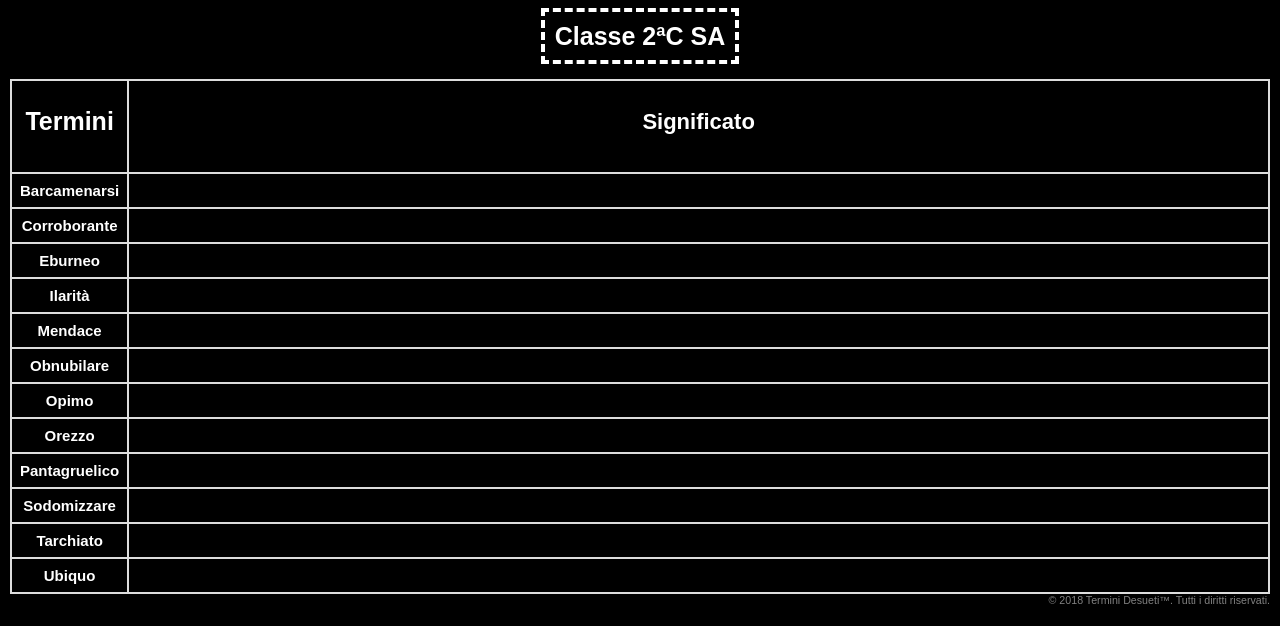
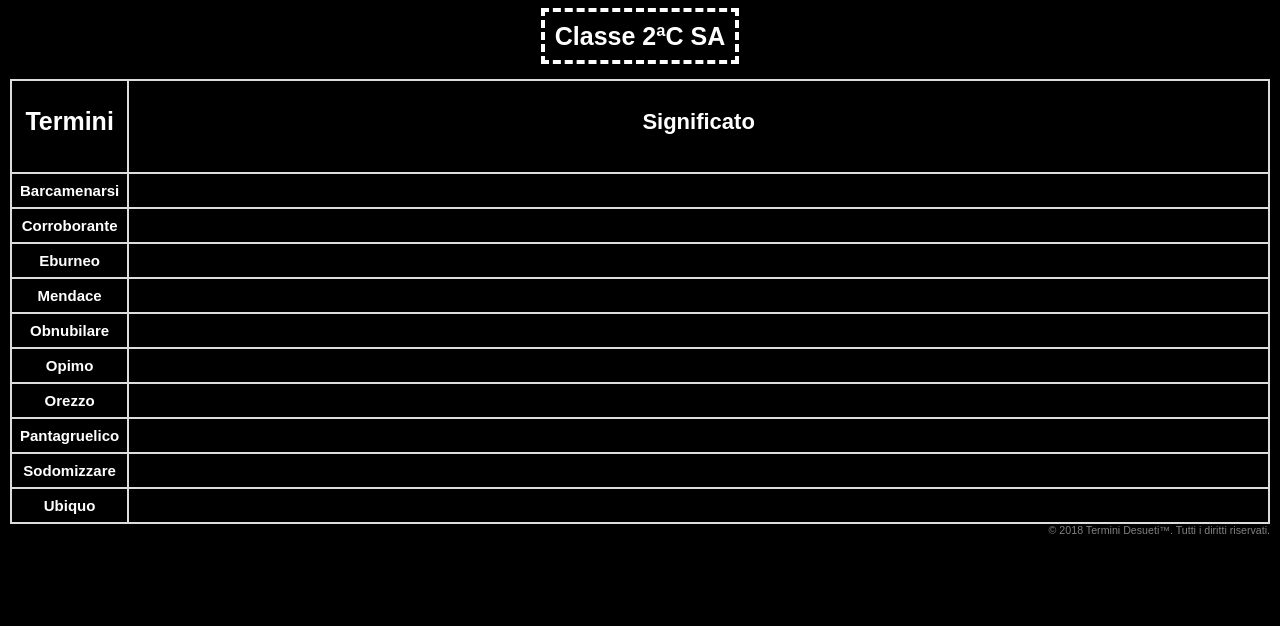
Before and after one commit to tdv2class2csa/tdv2class2csa.github.io, a plain HTML site: page index.html in a window 1280 px wide. Shown: the part 175-801 px from the top of the page. Drawn offline with Linux system fonts and the light colour scheme.

Commit message:
Update index.html

```diff
--- a/index.html
+++ b/index.html
@@ -3,7 +3,7 @@
    <head>
       <meta name="viewport" content="width=device-width, initial-scale=1">
       <link rel="icon" href="https://i.imgur.com/9tt08BT.png" type="image/jpg">
-      <title> TERMINI DESUETI </title>
+      <title> Termini Desueti v2 </title>
       <style>
          html {
 
@@ -191,10 +191,10 @@
       function appendColumn4() {
           var tbl = document.getElementById('my-table'), i;
           for(i = 1; i < tbl.rows.length; i++){
-             if( i != 4){
+             if( i !=4){
                 createCell(tbl.rows[i].insertCell(tbl.rows[i].cells.length), "", 'col');
              }else{
-                createCell(tbl.rows[i].insertCell(tbl.rows[i].cells.length), "Stato d'animo di chi è ilare; allegria, buon umore, e la manifestazione esterna di tale stato e sentimento.", 'col');
+                createCell(tbl.rows[i].insertCell(tbl.rows[i].cells.length), "Che non dice la verità, quindi bugiardo.", 'col');
              }
           }
       }
@@ -205,18 +205,18 @@
              if( i !=5){
                 createCell(tbl.rows[i].insertCell(tbl.rows[i].cells.length), "", 'col');
              }else{
-                createCell(tbl.rows[i].insertCell(tbl.rows[i].cells.length), "Che non dice la verità, quindi bugiardo.", 'col');
+                createCell(tbl.rows[i].insertCell(tbl.rows[i].cells.length), "Annuvolare. Nel linguaggio letterario e medico, annebbiare, offuscare.", 'col');
              }
           }
       }
 
-      function appendColumn6() {
+	  function appendColumn6() {
           var tbl = document.getElementById('my-table'), i;
           for(i = 1; i < tbl.rows.length; i++){
              if( i !=6){
                 createCell(tbl.rows[i].insertCell(tbl.rows[i].cells.length), "", 'col');
              }else{
-                createCell(tbl.rows[i].insertCell(tbl.rows[i].cells.length), "Annuvolare. Nel linguaggio letterario e medico, annebbiare, offuscare.", 'col');
+                createCell(tbl.rows[i].insertCell(tbl.rows[i].cells.length), "Letteralmente grasso, pingue; fertile, abbondante di frutti.", 'col');
              }
           }
       }
@@ -227,7 +227,7 @@
              if( i !=7){
                 createCell(tbl.rows[i].insertCell(tbl.rows[i].cells.length), "", 'col');
              }else{
-                createCell(tbl.rows[i].insertCell(tbl.rows[i].cells.length), "Letteralmente grasso, pingue; fertile, abbondante di frutti.", 'col');
+                createCell(tbl.rows[i].insertCell(tbl.rows[i].cells.length), "Venticello fresco, lieve brezza; più comunemente, ombra fresca.", 'col');
              }
           }
       }
@@ -238,7 +238,7 @@
              if( i !=8){
                 createCell(tbl.rows[i].insertCell(tbl.rows[i].cells.length), "", 'col');
              }else{
-                createCell(tbl.rows[i].insertCell(tbl.rows[i].cells.length), "Venticello fresco, lieve brezza; più comunemente, ombra fresca.", 'col');
+                createCell(tbl.rows[i].insertCell(tbl.rows[i].cells.length), "Degno, proprio di Pantagruel, protagonista del romanzo 'Gargantua et Pantagruel' di François Rabelais, rappresentato come personaggio gigantesco e dotato di un formidabile appetito.", 'col');
              }
           }
       }
@@ -249,7 +249,7 @@
              if( i !=9){
                 createCell(tbl.rows[i].insertCell(tbl.rows[i].cells.length), "", 'col');
              }else{
-                createCell(tbl.rows[i].insertCell(tbl.rows[i].cells.length), "Degno, proprio di Pantagruel, protagonista del romanzo 'Gargantua et Pantagruel' di François Rabelais, rappresentato come personaggio gigantesco e dotato di un formidabile appetito.", 'col');
+                createCell(tbl.rows[i].insertCell(tbl.rows[i].cells.length), "Riferito a uomo, possedere carnalmente per via anale una persona (per lo più non consenziente) del proprio o dell'altro sesso.", 'col');
              }
           }
       }
@@ -258,28 +258,6 @@
           var tbl = document.getElementById('my-table'), i;
           for(i = 1; i < tbl.rows.length; i++){
              if( i !=10){
-                createCell(tbl.rows[i].insertCell(tbl.rows[i].cells.length), "", 'col');
-             }else{
-                createCell(tbl.rows[i].insertCell(tbl.rows[i].cells.length), "Riferito a uomo, possedere carnalmente per via anale una persona (per lo più non consenziente) del proprio o dell'altro sesso.", 'col');
-             }
-          }
-      }
-
-	  function appendColumn11() {
-          var tbl = document.getElementById('my-table'), i;
-          for(i = 1; i < tbl.rows.length; i++){
-             if( i !=11){
-                createCell(tbl.rows[i].insertCell(tbl.rows[i].cells.length), "", 'col');
-             }else{
-                createCell(tbl.rows[i].insertCell(tbl.rows[i].cells.length), "Che ha corporatura robusta e massiccia.", 'col');
-             }
-          }
-      }
-
-	  function appendColumn12() {
-          var tbl = document.getElementById('my-table'), i;
-          for(i = 1; i < tbl.rows.length; i++){
-             if( i !=12){
                 createCell(tbl.rows[i].insertCell(tbl.rows[i].cells.length), "", 'col');
              }else{
                 createCell(tbl.rows[i].insertCell(tbl.rows[i].cells.length), "Che si trova, o riesce a trovarsi, in più luoghi contemporaneamente o dappertutto; che ha il dono dell'ubiquità.", 'col');
@@ -331,15 +309,13 @@
             <tr><td onclick="deleteColumns(); appendColumn1()"> Barcamenarsi </td><td width="100%">   </td></tr>
             <tr><td onclick="deleteColumns(); appendColumn2()"> Corroborante </td><td width="100%">  </td></tr>
             <tr><td onclick="deleteColumns(); appendColumn3()"> Eburneo </td><td width="100%">  </td></tr>
-            <tr><td onclick="deleteColumns(); appendColumn4()"> Ilarit&agrave; </td><td width="100%">  </td></tr>
-            <tr><td onclick="deleteColumns(); appendColumn5()"> Mendace </td><td width="100%">  </td></tr>
-            <tr><td onclick="deleteColumns(); appendColumn6()"> Obnubilare </td><td width="100%">   </td></tr>
-			<tr><td onclick="deleteColumns(); appendColumn7()"> Opimo </td><td width="100%">   </td></tr>
-			<tr><td onclick="deleteColumns(); appendColumn8()"> Orezzo </td><td width="100%">   </td></tr>
-			<tr><td onclick="deleteColumns(); appendColumn9()"> Pantagruelico </td><td width="100%">   </td></tr>
-			<tr><td onclick="deleteColumns(); appendColumn10()"> Sodomizzare </td><td width="100%">   </td></tr>
-			<tr><td onclick="deleteColumns(); appendColumn11()"> Tarchiato </td><td width="100%">   </td></tr>
-			<tr><td onclick="deleteColumns(); appendColumn12()"> Ubiquo </td><td width="100%">   </td></tr>
+            <tr><td onclick="deleteColumns(); appendColumn4()"> Mendace </td><td width="100%">  </td></tr>
+            <tr><td onclick="deleteColumns(); appendColumn5()"> Obnubilare </td><td width="100%">   </td></tr>
+			<tr><td onclick="deleteColumns(); appendColumn6()"> Opimo </td><td width="100%">   </td></tr>
+			<tr><td onclick="deleteColumns(); appendColumn7()"> Orezzo </td><td width="100%">   </td></tr>
+			<tr><td onclick="deleteColumns(); appendColumn8()"> Pantagruelico </td><td width="100%">   </td></tr>
+			<tr><td onclick="deleteColumns(); appendColumn9()"> Sodomizzare </td><td width="100%">   </td></tr>
+			<tr><td onclick="deleteColumns(); appendColumn10()"> Ubiquo </td><td width="100%">   </td></tr>
          </tbody>
       </table>
       <div class="copyright">
```
